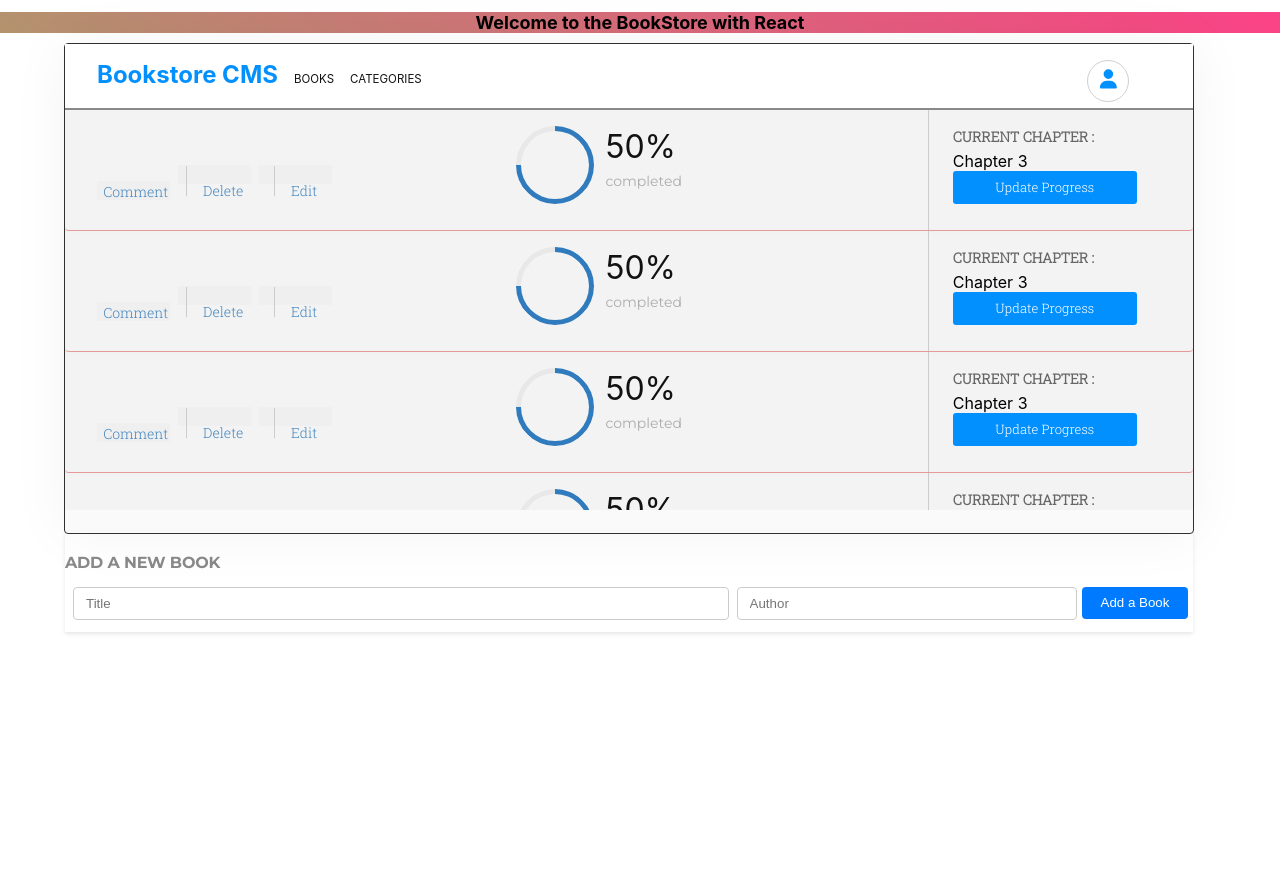
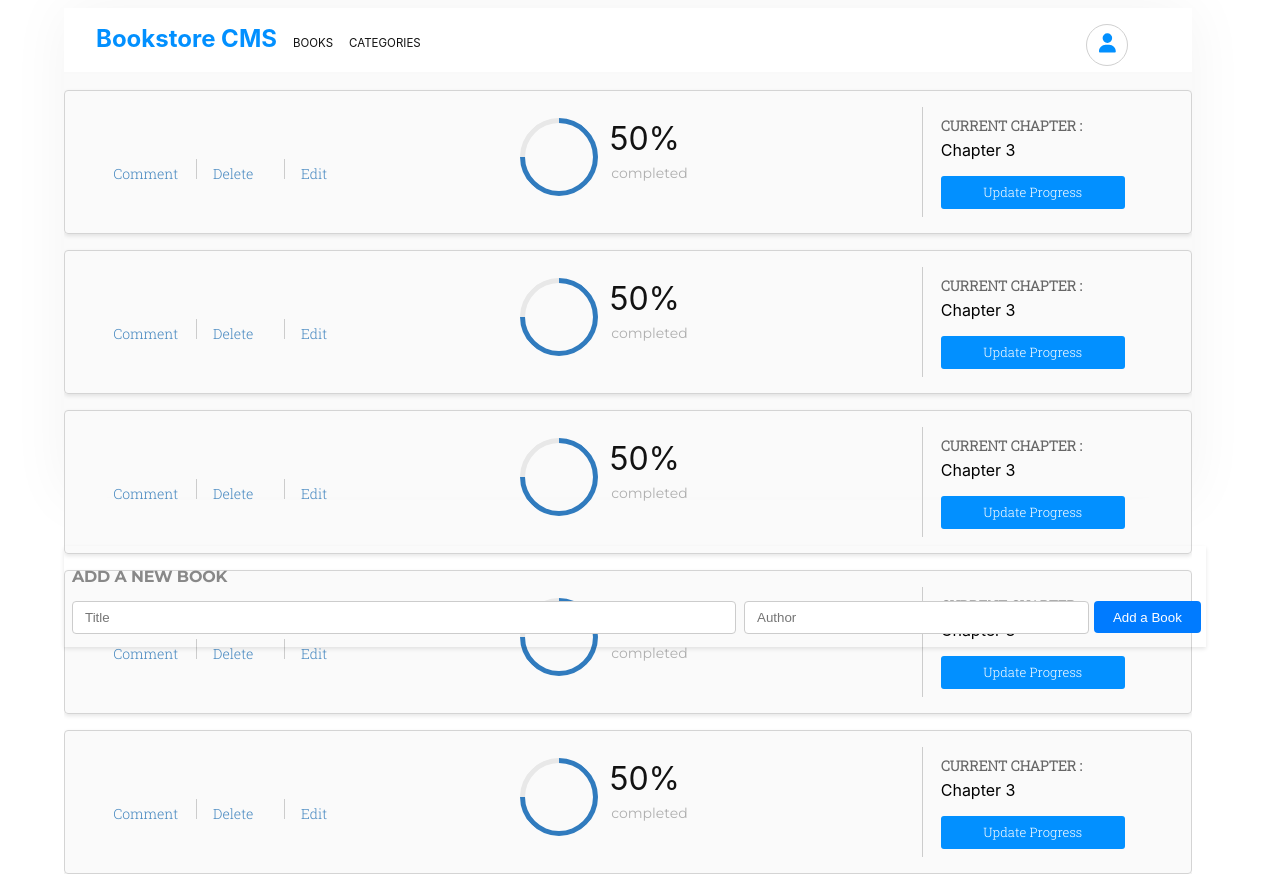
Before and after one commit to hydaline-code/Bookstore, a React (Create React App) app: page / in a window 1280 px wide. Before the commit the page ends 800 px from the top, so only its background shows below. Built offline with nearby package versions, Linux system fonts and the light colour scheme; no server answers.

Commit message:
Update the stylings

```diff
--- a/src/App.css
+++ b/src/App.css
@@ -3,17 +3,6 @@
 .App {
   text-align: center;
   position: relative;
-}
-
-.App-logo {
-  height: 40vmin;
-  pointer-events: none;
-}
-
-@media (prefers-reduced-motion: no-preference) {
-  .App-logo {
-    animation: App-logo-spin infinite 20s linear;
-  }
 }
 
 .App-header {
@@ -27,13 +16,6 @@
   color: white;
 }
 
-.page h1 {
-  margin-bottom: 10px;
-  font-size: 18px;
-  font-weight: bold;
-  background: linear-gradient(45deg, #b3936e, #fb4286);
-}
-
 .App-link {
   color: #61dafb;
 }
@@ -44,7 +26,7 @@
   justify-content: space-between;
   background-color: #fff;
   height: 3rem;
-  border-bottom: solid rgb(137, 137, 137) 2px;
+  border-bottom: solid rgb(249, 249, 249) 2px;
   padding-top: 1rem;
 }
 
@@ -66,11 +48,10 @@
 .panel-bg {
   width: 70.5rem;
   height: 30.563rem;
-  margin: 0 2.5rem 2rem 4rem;
+  margin: 0.5rem 2.5rem 2rem 4rem;
   border-radius: 4px;
   box-shadow: 0 0 60px 0 rgba(0, 0, 0, 0.05);
   background-color: #fafafa;
-  border: solid 1px rgb(48, 48, 48);
 }
 
 .Bookstore-CMS {
@@ -94,13 +75,14 @@
 
 .book-card {
   display: flex;
-  background-color: hsla(0, 0%, 95%, 0.92);
-  text-align: left;
+  background-color: hsla(0, 0%, 98%, 0.92);
   border-radius: 4px;
+  border: solid rgb(212, 212, 212) 1px;
   box-shadow: 0 2px 4px rgba(0, 0, 0, 0.1);
   align-items: center;
   justify-content: space-evenly;
-  border-bottom: 1.5px solid #e89c9c;
+  margin-top: 1rem;
+  padding: 1rem;
 }
 
 .bookbuttons button {
@@ -124,6 +106,22 @@
   letter-spacing: normal;
   font-family: 'Roboto Slab', serif;
   font-size: 0.875rem;
+  background: none;
+}
+
+.book {
+  flex-direction: column;
+  align-self: flex-start;
+  text-align: left;
+  margin-left: 1rem;
+}
+
+.addform {
+  position: absolute;
+  top: 110%;
+  box-shadow: 0 2px 4px rgba(0, 0, 0, 0.1);
+  width: 89.2%;
+  margin-left: 4rem;
 }
 
 .addform button {
@@ -139,16 +137,9 @@
 }
 
 /* BookForm.css */
-
-.addform {
-  position: absolute;
-  top: 99.5%;
-  box-shadow: 0 2px 4px rgba(0, 0, 0, 0.1);
-  width: 88.1%;
-}
-
 .addform h4 {
   margin-bottom: 10px;
+  margin-left: 0.5rem;
   font-weight: bold;
   text-align: left;
   width: 10.875rem;
@@ -261,18 +252,18 @@
   display: inline-block;
   border-left: 1px solid #ccc;
   margin-left: 12%;
-  height: 120px;
+  height: 110px;
 }
 
 .verticalline {
   display: inline-block;
   border-left: 1px solid #ccc;
-  height: 30px;
+  height: 20px;
   margin-right: 1rem;
 }
 
 .comment {
-  margin-top: 1rem;
+  margin-top: 0.3rem;
 }
 
 .bookbuttons {
@@ -288,6 +279,11 @@
   font-family: 'Roboto Slab', serif;
 }
 
+.chapter-label,
+.chapter-info {
+  text-align: left;
+}
+
 .chapter-label {
   color: #666;
 }
@@ -295,7 +291,7 @@
 .lesson-info {
   border-radius: 3px;
   color: #fff;
-  margin-bottom: 10px;
+  margin-top: 1rem;
   width: 11.5rem;
   height: 2.063rem;
   font-family: 'Roboto Slab', serif;
@@ -303,11 +299,6 @@
   font-weight: 300;
   background-color: #0290ff;
   border: none;
-}
-
-.scrollable-container {
-  overflow-y: auto;
-  max-height: 400px;
 }
 
 .-Percent-Complete {
--- a/src/components/book.js
+++ b/src/components/book.js
@@ -15,8 +15,10 @@ const BookCard = ({ title, author, itemId }) => {
   return (
     <div className="book-card">
       <div className="book-details">
+        <div className='book'>
         <h2 className="book-title">{title}</h2>
         <p className="book-author">{author}</p>
+        </div>
         <div className="bookbuttons">
           <button className="leftButton comment" type="button"> Comment </button>
           <button
@@ -28,7 +30,6 @@ const BookCard = ({ title, author, itemId }) => {
             Delete
           </button>
           <button className="leftButton" type="button">
-            {' '}
             <span className="verticalline" />
             Edit
           </button>
--- a/src/components/bookContainer.js
+++ b/src/components/bookContainer.js
@@ -1,7 +1,6 @@
 import React from 'react';
 import { useSelector, useDispatch } from 'react-redux';
 import BookList from './bookList';
-import BookForm from './bookForm';
 import Navigation from './navigation';
 import { removeBookAsync } from '../redux/books/booksSlice';
 
@@ -21,10 +20,6 @@ const BookContainer = () => {
         <BookList books={books} onDelete={handleDeleteBook} />
       </div>
 
-      <div className="panel">
-        <BookForm />
-      </div>
-
     </div>
   );
 };
--- a/src/components/navigation.js
+++ b/src/components/navigation.js
@@ -13,6 +13,7 @@ const Navigation = () => (
     <div className="user">
       <FontAwesomeIcon className="icon" icon={faUser} />
     </div>
+
   </div>
 );
 
--- a/src/pages/bookpage.js
+++ b/src/pages/bookpage.js
@@ -1,11 +1,15 @@
 import React from 'react';
 import BookContainer from '../components/bookContainer';
+import BookForm from '../components/bookForm';
 
 function Bookpage() {
   return (
     <div className="page">
-      <h1>Welcome to the BookStore with React</h1>
       <BookContainer />
+
+      <div className="panel">
+        <BookForm />
+      </div>
 
     </div>
   );
```
